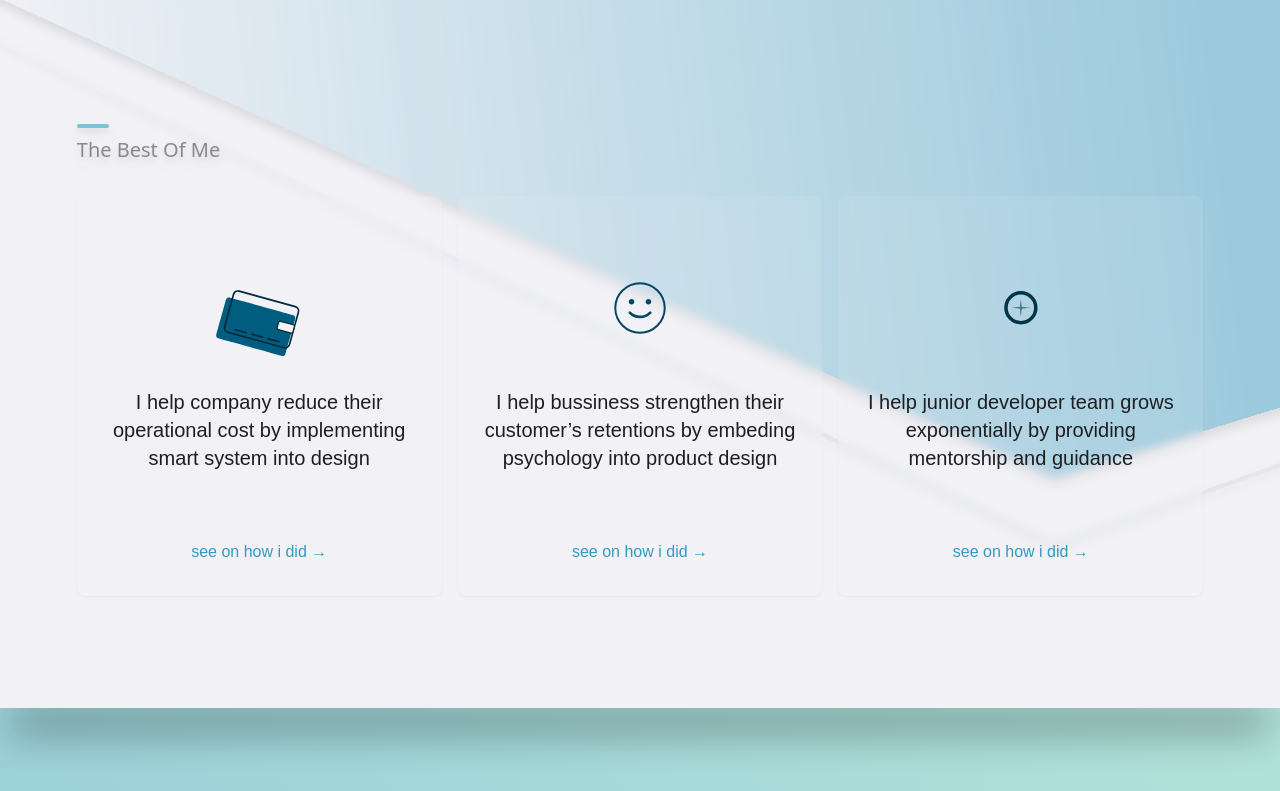
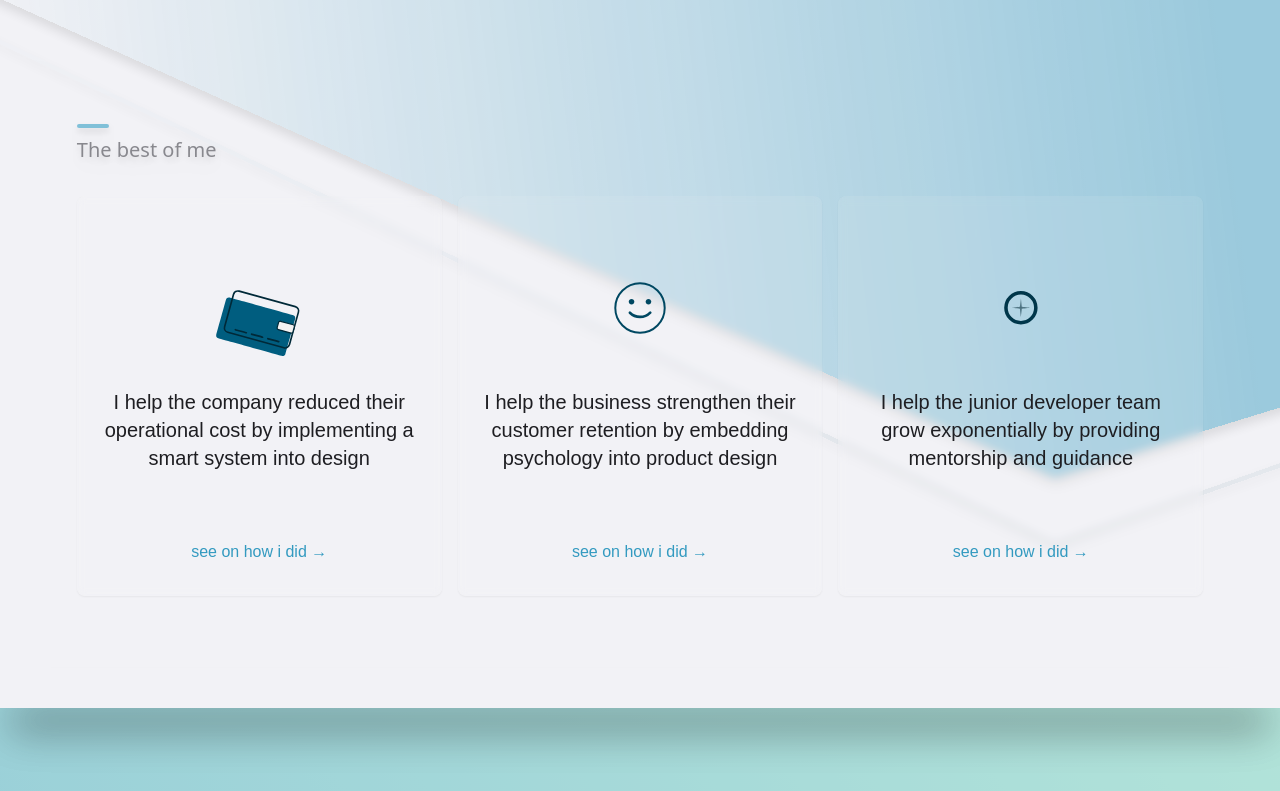
Before and after one commit to qarnayn-dev/qarnayn_portfolio, a Next.js app: page / in a window 1280 px wide. Shown: the part 598-1389 px from the top of the page. Built offline with nearby package versions, Linux system fonts and the light colour scheme.

Commit message:
UP - copywritings

```diff
--- a/components/IconButton.tsx
+++ b/components/IconButton.tsx
@@ -23,7 +23,7 @@ export const IconButton = (props:iIconButton) => {
 
   return (
     <button onClick={()=> props.onClickFn && props.onClickFn()} className={`relative flex flex-col items-center group `}>
-      <div className={`w-12 h-12 md:w-14 md:h-14 p-2 flex flex-col items-center justify-center rounded-lg border-2 border-primary-t5 border-opacity-20 group-hover:apply-glass group-hover:border-opacity-0  ${twTransitions}`}>
+      <div className={`w-12 h-12 md:w-14 md:h-14 p-2 flex flex-col items-center justify-center rounded-lg border-2 border-primary-t5 border-opacity-20 group-hover:apply-glass group-hover:border-opacity-0 bg-themed-gray-base apply-glass ${twTransitions}`}>
         <props.icon className={`text-primary-t3 group-hover:scale-110 group-hover:text-primary-base ${twTransitions} `} size={24} />
       </div>
       <div className={`w-12 md:w-14 mt-1 font-extralight overflow-clip text-themed-gray-t8 text-center text-xs group-hover:style-secondary group-hover:drop-shadow-md ${twTransitions}`}>{props.title}</div>
--- a/pages/index.tsx
+++ b/pages/index.tsx
@@ -1,10 +1,10 @@
 import type { NextPage } from 'next'
 import Head from 'next/head'
-import {  Children, cloneElement, isValidElement, Ref, RefObject, useContext, useEffect, useMemo, useRef, useState} from 'react';
+import { Ref, RefObject, useContext, useEffect, useRef, useState} from 'react';
 import TopFrame from '../components/TopFrame';
 import { RevealingPage, ShadowPage } from '../components/RevealingPage';
 import { AnimatedColoredText } from '../components/AnimatedColoredText';
-import { AnimatePresence, motion, useScroll, useTransform } from 'framer-motion';
+import { motion, useScroll, useTransform } from 'framer-motion';
 import { animated, easings, useSpring } from 'react-spring';
 import { AnimatedSentences } from '../components/AnimatedSentences';
 import useWindowDimensions from '../components/useWindowDimensions';
@@ -22,7 +22,6 @@ import { ThemeContext } from '../components/DarkThemeToggle';
 import { ParallaxWrapper } from '../components/ParallaxWrapper';
 import { ContactForm } from '../components/ContactForm';
 import { IoLogoGithub, IoLogoLinkedin, IoMailOpen } from 'react-icons/io5';
-import { IconType } from 'react-icons/lib';
 import copy from 'copy-to-clipboard';
 import { IconButton } from '../components/IconButton';
 import { useTrigger } from '../utilities/useTrigger';
@@ -59,20 +58,6 @@ const Home: NextPage = () => {
 
 export default Home
 
-
-const Intro = () => {
-  return (
-    <div className='flex flex-col frame-bounded-x mb-[10vw] mt-8 md:mt-14 w-full float-left relative  justify-start items-center gap-6 md:flex-row-reverse transition-all ease-out-circ duration-500'>
-        <Lottie animationData={appDevIllustration} className='min-w-[40%] max-w-[60%] md:max-w-[46%] lg:max-w-[70%] float-right mx-6 mb-10'></Lottie>
-        <div className='float-left w-full h-full flex flex-col justify-center'>
-          <h2 className='style-secondary mb-[2px] '>Hello World! I am Qarnayn</h2>
-          <h1 className='style-heading'>An engineer who codes designer's boundless imaginations</h1>
-          <p className='mt-12 style-body'>Hi there 👋🏼.<br/> I am an engineer who love to solve problems and passionate in human behaviour ℹ. I’m working as a software developer, more comfortable in Front-end, had led a small developer team, had designed a full business’ tech ecosystem, had tremendously reduced operational cost and more. Being an engineer minded person, everything I see is just somewhat of a cog that fit in this complex world. Its ‘how’ and ‘why’ are what I passionate about. It’s hard and complex, but I love every single of it!</p>
-        </div>
-      </div>
-  )
-}
-
 const SectionTitle = (props:any) => {
   return (
       <div className={`${props.className} style-subheading text-themed-gray-t9 font-sans flex -translate-x-0 flex-col drop-shadow-lg`}>
@@ -82,34 +67,54 @@ const SectionTitle = (props:any) => {
     )
 }
 
+const Intro = () => {
+  return (
+    <div className='flex flex-col frame-bounded-x mb-[10vw] mt-8 md:mt-14 w-full float-left relative  justify-start items-center gap-6 md:flex-row-reverse transition-all ease-out-circ duration-500'>
+        <Lottie animationData={appDevIllustration} className='min-w-[40%] max-w-[60%] md:max-w-[46%] lg:max-w-[70%] float-right mx-6 mb-10'></Lottie>
+        <div className='float-left w-full h-full flex flex-col justify-center'>
+          <h2 className='style-secondary mb-[2px] '>Hello World! I am Qarnayn</h2>
+          <h1 className='style-heading'>An engineer who codes designer's boundless imaginations</h1>
+          <p className='mt-12 style-body'>Hi there 👋🏼.<br/> I am an engineer who loves to solve problems and is passionate about human behaviour. I’m working as a software developer, ideally in Front-end development. I have led a developers team, designed a full business software architecture ecosystem, engineered an efficient system architecture and more. Having an engineer's frame of mind, everything I see is just somewhat of a cog that fits in this complex world. It's the ‘how’ and ‘why’ that fascinates me every time. It’s hard and complex, but I love every single bit of it!
+</p>
+        </div>
+      </div>
+  )
+}
+
 const BestOfMe = () => {
   return (
     <>
-      <SectionTitle className="frame-bounded-x mt-20 mb-8">The Best Of Me</SectionTitle>
+      <SectionTitle className="frame-bounded-x mt-20 mb-8">The best of me</SectionTitle>
       <div className='frame-bounded-x flex flex-col lg:flex-row justify-evenly w-full gap-4'>
         <MiniCard
           animationData={walletLottie}
-          title="I help company reduce their operational cost by implementing smart system into design"
+          title="I help the company reduced their operational cost by implementing a smart system into design"
           extensionData={{
-            description: "As a lead developer, one of the challenge that i faced is to build a feuture that gives the best user experience while keeping its operational cost at minimal. While a common solution is to use an inexpensive API. However, I find that it is more effective to introduce a smart mechanism into the front-end implementation that behaves as a soft stopgap from calling the API successively. By implementing as such into my works, I’m not only helping company to reduce their cost, but I’m also able to deliver an amazing user experience that designer has envisioned.",
+            description: "As the lead developer, one of the challenges that I faced is to build a feature that provides the best user experience while keeping its operational cost minimal. While a common solution is to use an inexpensive API, I discovered that it is more effective to introduce a smart mechanism into the front-end implementation which functions as a soft stopgap from an extensive execution of external API services successively. By implementing as such into my works, I managed to reduce the operational cost while still being able to deliver a decent user experience as the designer envisioned without any significant trade-offs.",
             showcaseList: [
-              { title: "", content: "" },
+              { title: "How I cut down 87% of the cost of expensive API usage.", content: "In one of the projects that I’m involved in, it uses google map autocomplete API (with a price range of $2.17-$17 per 1000 requests) directly on the client-side application. So, I designed and implemented a mechanism on the front-end development side where it only executes the API request once the user has completed (paused once a significant keyword has been typed) their typing action. By implementing as such, the cost was reduced up to 87% while without noticeably compromising any of the user experience as we monitored." },
+              { title: "Database writing is expensive, so I invented a way to make it low-cost.", content: "Yes, databases are supposedly cheap, but when dealing with scaling a software, it can be expensive in terms of cost and traffic due to concurrency limitations. Based on the user's behaviour predictions, I developed a mechanism that only updates the database only once the user has finished their actions. This was implemented in the user favourites, likes, bookmarks and other similar features. It results in reducing approximately 3 times the normal server traffic." },
+              { title: "How I engineered a low cost architecture systems design.", content: "Nowadays, with a massive number of severless services to choose from for developing an architecture design, it can be daunting. As an engineer, I utilise my skill of creative problem-solving and helped the company to design and develop a low cost yet efficient system architecture suited for its needs. During my involvement in developing a sport facility booking system with built-in social features, I engineered a hybrid database system (SQL and NoSQL) in which caters to its use cases. The design is only suited for this project due to its nature; i.e., reading the database is more prominent while a frequent update to the database is expected." },
             ]
           }} />
           <MiniCard
-            title="I help bussiness strengthen their customer’s retentions by embeding psychology into product design"
+            title="I help the business strengthen their customer retention by embedding psychology into product design"
             animationData={smileyLottie}
             extensionData={{
-              description:"Looking at what I have experienced, one of the most difficult challenges that a bussiness faces is the increasing amount of churn rate (rate of losing customers). A common counter measure is to increase the marketing expenses. While it can bring new customers, but it doesn’t tackle the root cause which is the churn rate itself. From my experiences, there’s always a psychological pattern in customer’s behaviour; I put effort in the details in every design and development process. By having a passion in human psychology and understand it, I’m apt to design and develop a software that users love, and they will  keep loving it.",
+              description:"Looking back at my previous experiences, one of the most difficult challenges that a business faces is the increasing amount of churn rate (rate of losing customers). A common counter measure is to increase the marketing expenses. While it can bring in new customers, it doesn’t tackle the root cause which is the churn rate itself. From my experience, there is always a psychological pattern in customers’ behaviour. I put effort in the details of every design and its development process. As someone who's passionate in understanding human psychology and customers behaviour, I’m apt to design and develop softwares that users love and will subconsciously keep loving.",
               showcaseList: [
-                 { title: "No sports without community", content: "When developing the sports facility's booking system, I pioneered a feature to turn a private event into a public event. It eliminates the users' fear of event cancelation due to lack of participant; Hence, resulting in increases of number of successful facility booked." },
+                { title: "Searching for people is hard, so I made it easier", content: "In my process of developing the sports facility's booking system, I pioneered a feature of turning a private event into a public event. It eliminates the users' fear of event cancellations due to lack of participants hence resulting in an increase in the number of successful facilities booked as cancellations are less likely to happen. At the same time, it also allows users to search for other interested people to join their teams or games. This will effectively encourage participants turnout and lead to increase number of sales." },
+                { title: "How I turned social needs into a feature’s marketing behemoth.", content: "Have you heard of a sport that has only one player, yet popular? Personally, I have not. By understanding the psychological behaviour of our user bases, I created a social system to support the sport community built-in directly into the sport’s booking facility application. I realised that introducing a group feature will lead to word of mouth being spread among the users’ peers. So, I capitalised this social need and engineered it as a feature that indirectly functions as an effective marketing strategy as well." },
               ]}}/>
           <MiniCard
-            title="I help junior developer team grows exponentially by providing mentorship and guidance"
+            title="I help the junior developer team grow exponentially by providing mentorship and guidance"
             animationData={compassLottie}
             extensionData={{
-              description:"Hiring is hard and finding a good candidate to fit the team is another level of hardship. Once a new team member enters, it could effect the entire team’s productivity. From my experiences, a well synergised teammates comes from a decent leadership. By understanding human behaviour, I’m quick to adapt in any kind of team. I strongly believed that trustworthiness must comes from the top to bottom in any team. As a lead developer, I always establish trust first and the team synergies will be improved significantly. By implementing this framework in any team, I’m able to drive the team’s productivity into its best.",
-              showcaseList:[]}}/>
+              description:"Hiring is hard and finding good candidates that fits the team is even harder. Once a new team member enters, it could affect the entire team’s productivity significantly. From my experience, a well synergised group of teammates comes from profound leadership. However, behind any team is simply a cluster of people.  Through my understanding of their different demeanour and styles, it helps me to quickly adapt and fit in any teams make up. I also strongly believe that faithful reliance must come from the top to bottom in any team. As the lead developer, my approach was to establish trust before we start working and I observed a significant morale boost to the team which subsequently led to higher productivity. By implementing this framework, my team became more creative and willing to explore beyond their comfort zones.",
+              showcaseList: [
+                { title: "How I turn an electrical engineer into a software engineer.", content: "One of my team members has an electrical engineering background and had no prior experience in software development. Naturally, his way of working comes from an electrical engineer's perspective and not a software engineer's. However, I managed to make the best out of his personal skills as an electrical engineer through direct mentoring. He then became one of our team's greatest asset and contributed to exponential growth of our productivity. As a team leader, I provided direction to my teammates and encouraged them to think from a first principal framework; Any complex problem can be easily solve by dividing into its simplest origins while solving them respectively in isolation. I also acted as their safeguard such that whenever there is a problem that cannot be resolved due to lack of skills and knowledge, I will be there to help them solve it." },
+                { title: "How I influenced a non problem-solver person to think critically.", content: "No, it is not magic to turn people into something we desire. I had an experience of mentoring a computer science intern where I found him difficult to mentor and initially thought that it was due to the limitations from remote working. However, I later discovered that  it was actually due to his lack of critical thinking and analytical skills. Realising that he might not be able to keep up with the fast pace of the rest of team, I changed my mentorship approach to fit his learning style. I did it by simplifying my explanations, teaching him to be more inquisitive, encouraging questions and introducing different perspectives to a problem. I observed a significant improvement from before although it cannot compete with an innate engineering minded person. Yet it is still a worthy change." },
+              ]}}/>
       </div>
     </>
   )
@@ -167,7 +172,6 @@ const StoryContainer = ({ children,objRef, className, title }: iStoryContainer)
   useEffect(() => {
     const unsub = scrollYProgress.onChange((p) => {
       if (!show && p > 0.01 && p < 1) setShow(true);
-      // console.log(p);
     });
     return () => { unsub; }
   }, []);
```
